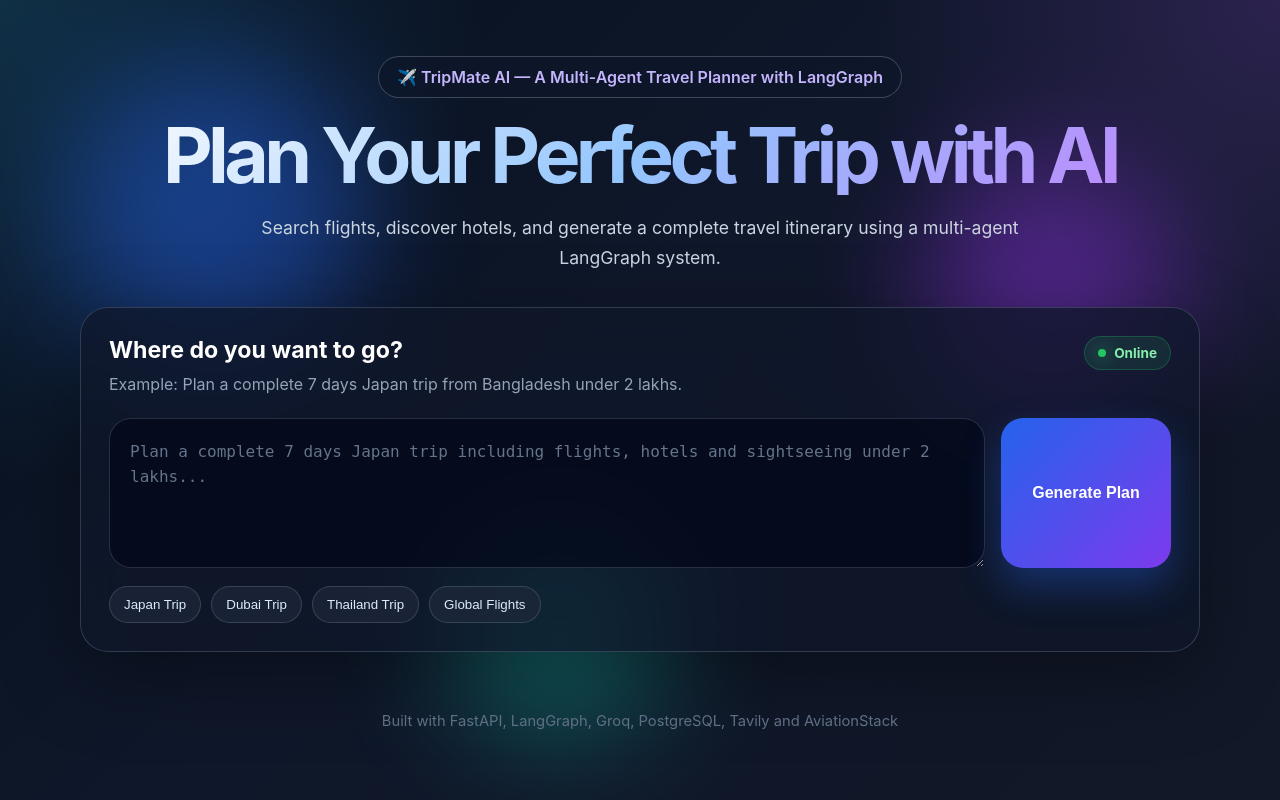
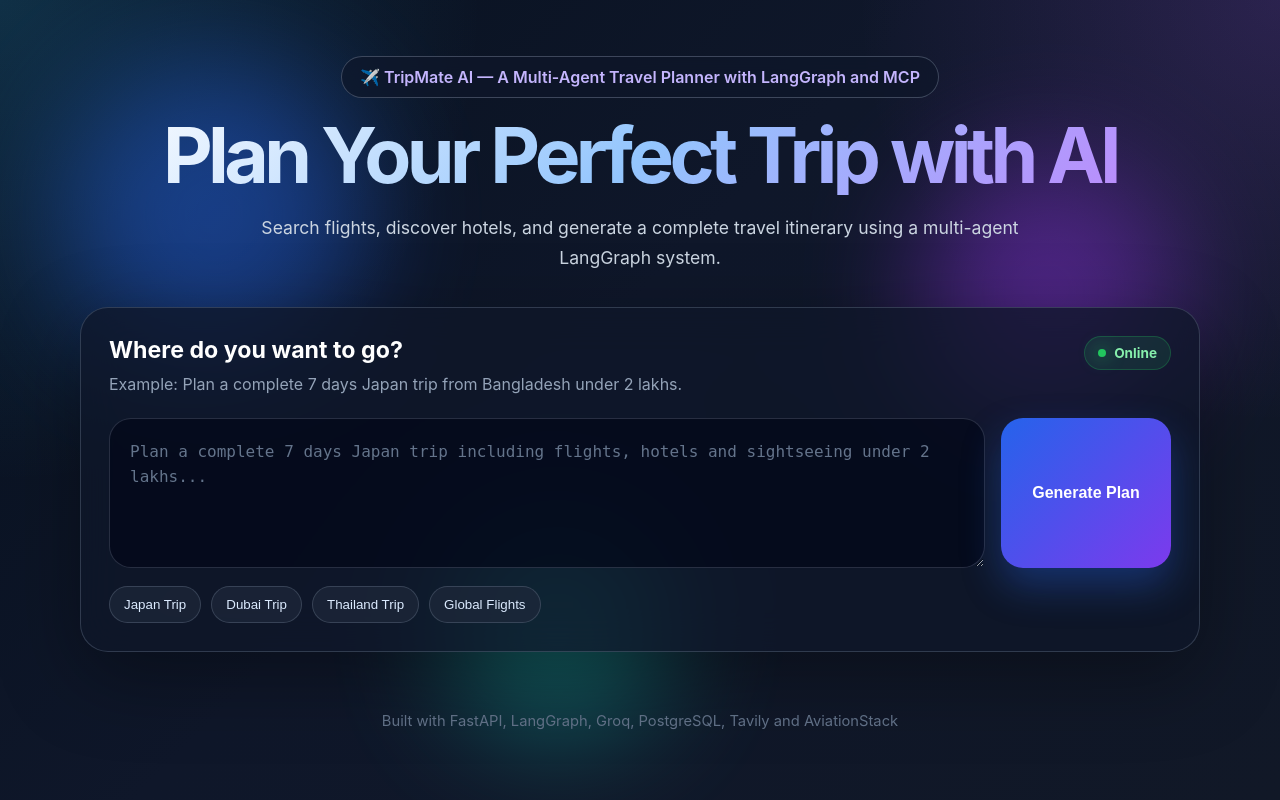
Before and after one commit to Vaibhavjain22/TripMateAI, a FastAPI app: page / in a window 1280 px wide. Run offline with FastAPI, Linux system fonts and the light colour scheme; some libraries are stand-ins or nearby versions.

Commit message:
modf: slight change in UI

```diff
--- a/templates/index.html
+++ b/templates/index.html
@@ -23,7 +23,7 @@
 
         <section class="hero-section">
             <div class="badge">
-                ✈️ TripMate AI — A Multi-Agent Travel Planner with LangGraph
+                ✈️ TripMate AI — A Multi-Agent Travel Planner with LangGraph and MCP
             </div>
 
             <h1>
```
